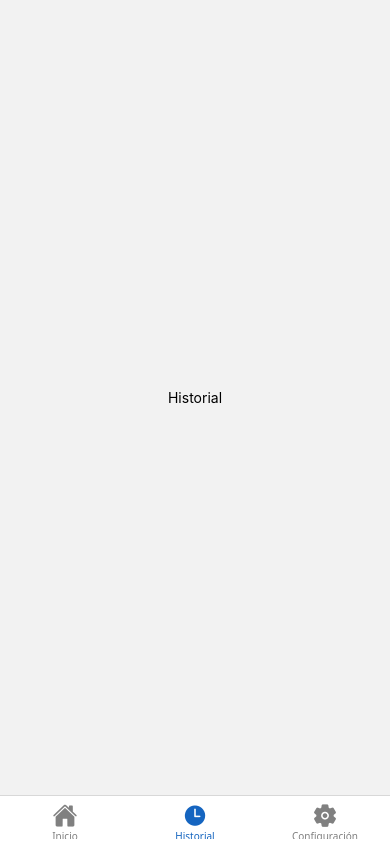
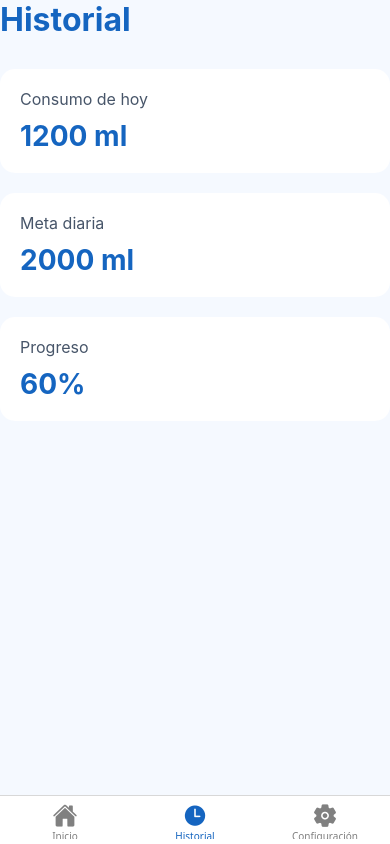
Before and after one commit to Stefani1113/AquaLife, a React Native app: screen /Historial in a window 390 px wide. Built offline with nearby package versions, Linux system fonts and the light colour scheme.

Commit message:
feat: Se agrego Context API

```diff
--- a/src/screens/HistoryScreen.jsx
+++ b/src/screens/HistoryScreen.jsx
@@ -1,17 +1,59 @@
-import { View, Text, StyleSheet } from "react-native";
+import { SafeAreaView, View, Text, StyleSheet } from "react-native";
+import COLORS from "../constants/colors";
 
 export default function HistoryScreen() {
     return (
-        <View style={styles.container}>
-        <Text>Historial</Text>
+        <SafeAreaView style={styles.container}>
+        <Text style={styles.title}>Historial</Text>
+
+        <View style={styles.card}>
+            <Text style={styles.label}>Consumo de hoy</Text>
+            <Text style={styles.value}>1200 ml</Text>
         </View>
+
+        <View style={styles.card}>
+            <Text style={styles.label}>Meta diaria</Text>
+            <Text style={styles.value}>2000 ml</Text>
+        </View>
+
+        <View style={styles.card}>
+            <Text style={styles.label}>Progreso</Text>
+            <Text style={styles.value}>60%</Text>
+        </View>
+        </SafeAreaView>
     );
     }
 
     const styles = StyleSheet.create({
     container: {
         flex: 1,
-        justifyContent: "center",
-        alignItems: "center",
+        backgroundColor: COLORS.background,
+        padding: 25,
+    },
+
+    title: {
+        fontSize: 32,
+        fontWeight: "bold",
+        color: COLORS.primary,
+        marginBottom: 30,
+    },
+
+    card: {
+        backgroundColor: COLORS.white,
+        borderRadius: 15,
+        padding: 20,
+        marginBottom: 20,
+    },
+
+    label: {
+        color: COLORS.text,
+        fontSize: 16,
+    },
+
+    value: {
+        marginTop: 10,
+        fontSize: 28,
+        fontWeight: "bold",
+        color: COLORS.primary,
     },
 });
```
Also changed, not shown: src/context/WaterContext.jsx (added, +44 -0 lines).
